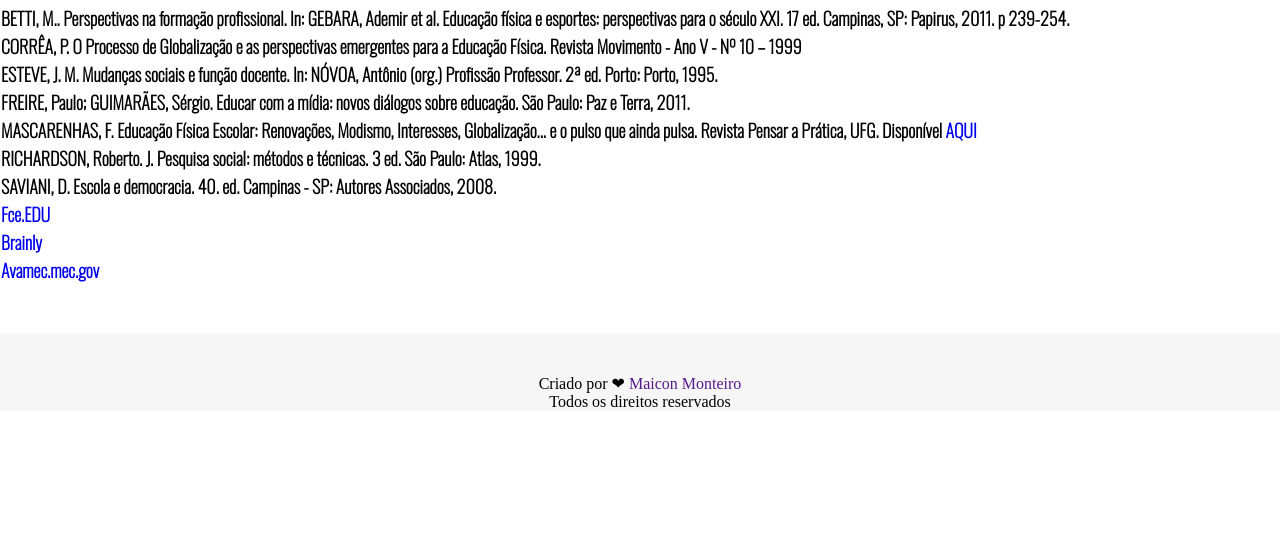
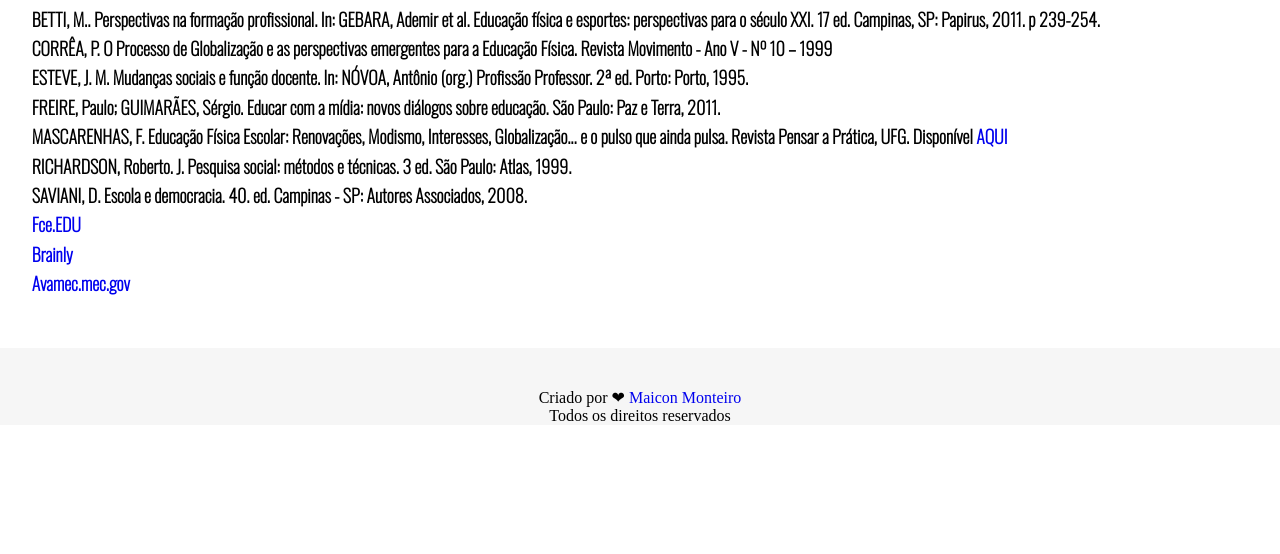
Before and after one commit to maiconrmonteiro/TCC, a plain HTML site: page referencias.html in a window 1280 px wide. Shown: the part 246-800 px from the top of the page. Drawn offline with nearby package versions, Linux system fonts and the light colour scheme.

Commit message:
margin referencias

```diff
--- a/referencias.html
+++ b/referencias.html
@@ -26,15 +26,15 @@
        <p>CORRÊA, P. O Processo de Globalização e as perspectivas emergentes para a Educação Física. Revista Movimento - Ano V - Nº 10 – 1999</p>
        <p>ESTEVE, J. M. Mudanças sociais e função docente. In: NÓVOA, Antônio (org.) Profissão Professor. 2ª ed. Porto: Porto, 1995.</p>
        <p>FREIRE, Paulo; GUIMARÃES, Sérgio. Educar com a mídia: novos diálogos sobre educação. São Paulo: Paz e Terra, 2011.</p>
-       <p>MASCARENHAS, F. Educação Física Escolar: Renovações, Modismo, Interesses, Globalização... e o pulso que ainda pulsa. Revista Pensar a Prática, UFG. Disponível <a href="https://fce.edu.br/blog/midias-digitais-nas-aulas-de-educacao-fisica-a-tematica-do-futebol-textos-e-contextos/">AQUI</a></p>
+       <p>MASCARENHAS, F. Educação Física Escolar: Renovações, Modismo, Interesses, Globalização... e o pulso que ainda pulsa. Revista Pensar a Prática, UFG. Disponível <a href="https://fce.edu.br/blog/midias-digitais-nas-aulas-de-educacao-fisica-a-tematica-do-futebol-textos-e-contextos/" target="_blank">AQUI</a></p>
        <p>RICHARDSON, Roberto. J. Pesquisa social: métodos e técnicas. 3 ed. São Paulo: Atlas, 1999.</p>
        <p>SAVIANI, D. Escola e democracia. 40. ed. Campinas - SP: Autores Associados, 2008.</p>
-       <p><a href="https://fce.edu.br/blog/midias-digitais-nas-aulas-de-educacao-fisica-a-tematica-do-futebol-textos-e-contextos/">Fce.EDU</a></p>
-       <p><a href="https://brainly.com.br/tarefa/30014778">Brainly</a></p>
-       <p><a href="https://avamec.mec.gov.br/ava-mec-ws/instituicao/seb/conteudo/modulo/4427/uni5/slide7.html">Avamec.mec.gov</a></p>
+       <p><a href="https://fce.edu.br/blog/midias-digitais-nas-aulas-de-educacao-fisica-a-tematica-do-futebol-textos-e-contextos/" target="_blank">Fce.EDU</a></p>
+       <p><a href="https://brainly.com.br/tarefa/30014778" target="_blank">Brainly</a></p>
+       <p><a href="https://avamec.mec.gov.br/ava-mec-ws/instituicao/seb/conteudo/modulo/4427/uni5/slide7.html" target="_blank">Avamec.mec.gov</a></p>
     </main>
     <footer>
-        <p>Criado por &#10084;<a href=""> Maicon Monteiro</a></p>
+        <p>Criado por &#10084;<a href="https://www.instagram.com/maiconrmonteiro/" target="_blank"> Maicon Monteiro</a></p>
         <p>Todos os direitos reservados</p>
     </footer>
 
--- a/style.css
+++ b/style.css
@@ -162,13 +162,15 @@ main h1 {
     font-size: 40px;
     margin-top: 20px;
     margin-bottom: 20px;
+    margin-left: 20px;
 }
 
 main p {
     font-family: 'Oswald', sans-serif;
     font-weight: bold;
     font-size: 18px;
-    padding: 1px;
+    padding: 1.7px;
+    margin-left: 30px;
 }
 
 main {
```
